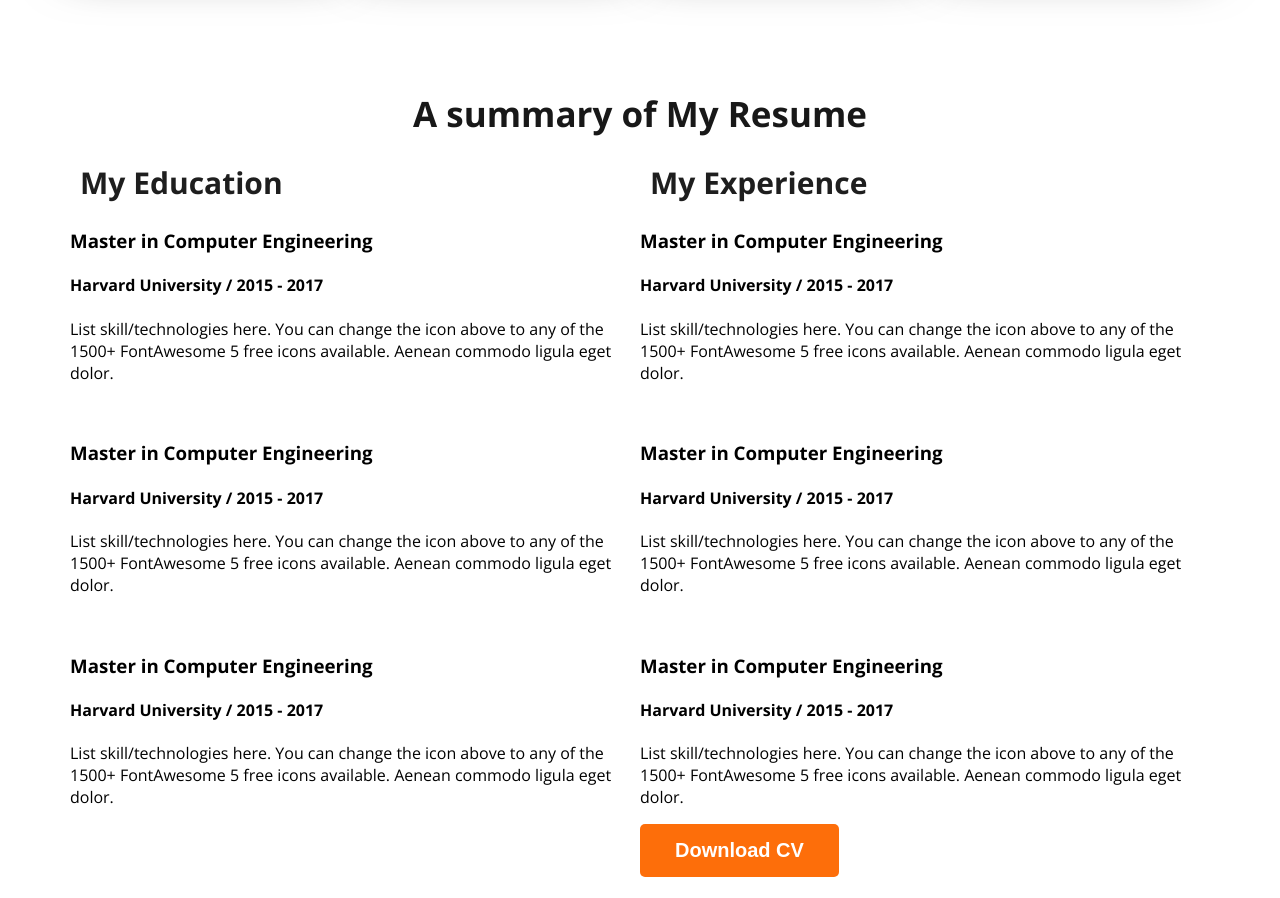
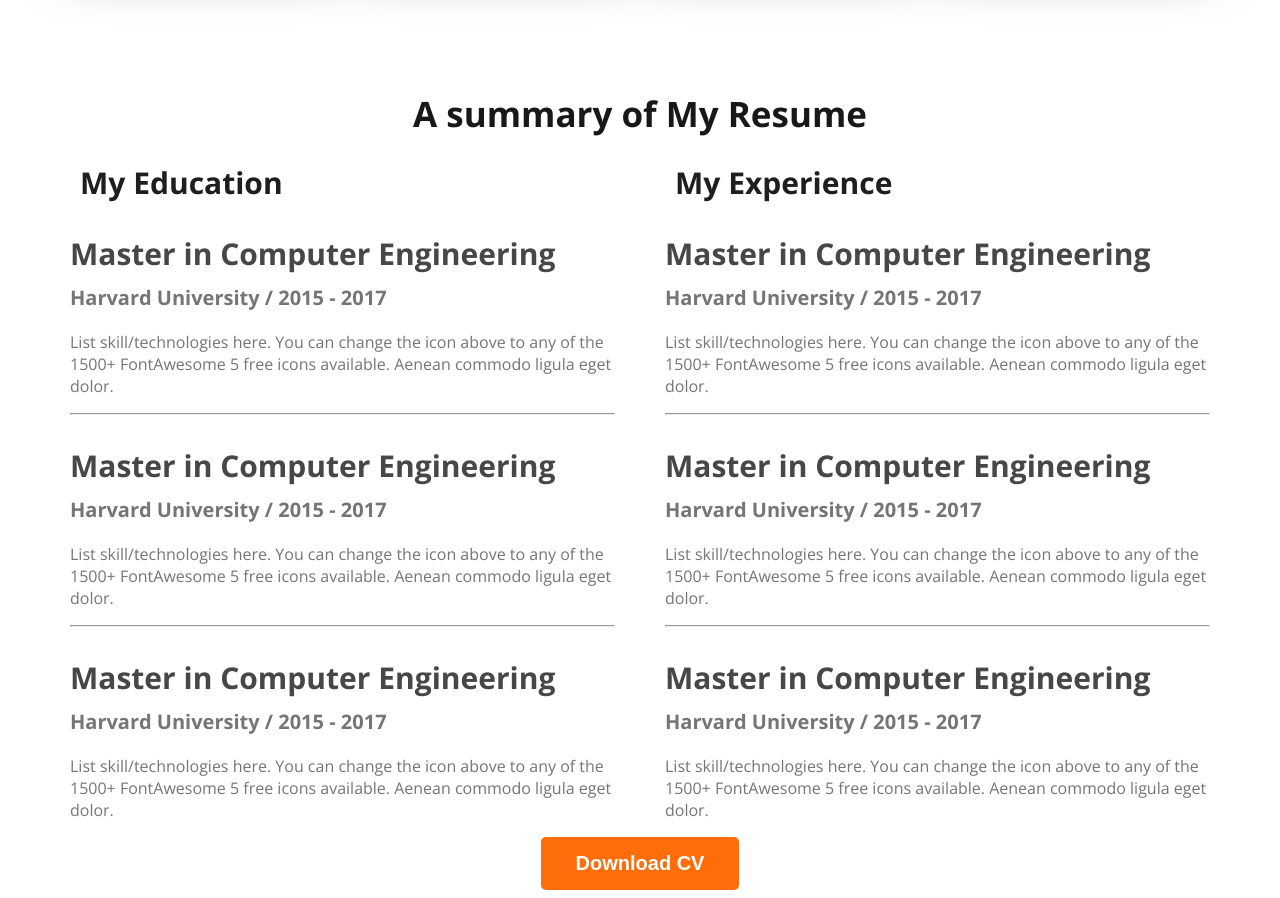
Before and after one commit to masumbi11/developer-portfolio, a plain HTML site: page index.html in a window 1280 px wide. Shown: the part 1860-2758 px from the top of the page. Drawn offline with nearby package versions, Linux system fonts and the light colour scheme.

Commit message:
dawnlod cv add

```diff
--- a/index.html
+++ b/index.html
@@ -102,14 +102,14 @@
                         <p class="Resume-itame-desception">List skill/technologies here. You can change the icon above
                         to any of the 1500+ FontAwesome 5 free icons available. Aenean commodo ligula eget dolor.</p>
                     </div>
-                    <br>
+                     <hr>
                     <div class="Resume-itame">
                         <h3 class="Resume-title">Master in Computer Engineering</h3>
                         <h4 class="Resume-isteteut">Harvard University / 2015 - 2017</h4>
                         <p class="Resume-itame-desception">List skill/technologies here. You can change the icon above
                         to any of the 1500+ FontAwesome 5 free icons available. Aenean commodo ligula eget dolor.</p>
                     </div>
-                    <br>
+                     <hr>
                     <div class="Resume-itame">
                         <h3 class="Resume-title">Master in Computer Engineering</h3>
                         <h4 class="Resume-isteteut">Harvard University / 2015 - 2017</h4>
@@ -126,24 +126,31 @@
                         <p class="Resume-itame-desception">List skill/technologies here. You can change the icon above
                         to any of the 1500+ FontAwesome 5 free icons available. Aenean commodo ligula eget dolor.</p>
                     </div>
-                    <br>
+                    <hr>
                     <div class="Resume-itame">
                         <h3 class="Resume-title">Master in Computer Engineering</h3>
                         <h4 class="Resume-isteteut">Harvard University / 2015 - 2017</h4>
                         <p class="Resume-itame-desception">List skill/technologies here. You can change the icon above
                         to any of the 1500+ FontAwesome 5 free icons available. Aenean commodo ligula eget dolor.</p>
                     </div>
-                    <br>
+                    <hr>
                     <div class="Resume-itame">
                         <h3 class="Resume-title">Master in Computer Engineering</h3>
                         <h4 class="Resume-isteteut">Harvard University / 2015 - 2017</h4>
                         <p class="Resume-itame-desception">List skill/technologies here. You can change the icon above
                         to any of the 1500+ FontAwesome 5 free icons available. Aenean commodo ligula eget dolor.</p>
                     </div>
-                    <input class="baton-praimay Resume-batov " type="button" value="Download CV">
+
                 </div>
+
+            </div>
+            <div>
+
             </div>
           </section>
+          <div class="dawmlod-cv">
+            <input class="baton-praimay Resume-batov " type="button" value="Download CV">
+          </div>
 
 
     </main>
--- a/stayls/portfolio.css
+++ b/stayls/portfolio.css
@@ -149,7 +149,34 @@ main{
 .Resume-colams-2{
     display: flex;
     justify-content: space-between;
+    gap: 50px
+    ;
+}
+.Resume-colams{
+    justify-content: space-between
+}
+.Resume-title{
+    font-size: 30px;
+    font-weight: 700;
+    color: #474747;
+    margin-bottom: 10px;
+}
+.Resume-isteteut{
+    font-size: 20px;
+    font-weight: 700;
+    color: #757575;
+    margin-bottom: 20px;
+    margin-top: 0;
+
+}
+.Resume-itame-desception{
+    color: #757575;
+    font-size: 16px;
+    font-weight: 400;
+}
+.dawmlod-cv{
+    text-align: center;
 }
 .Resume-baton{
-    align-content: ;
+    justify-content: center;
 }
```
